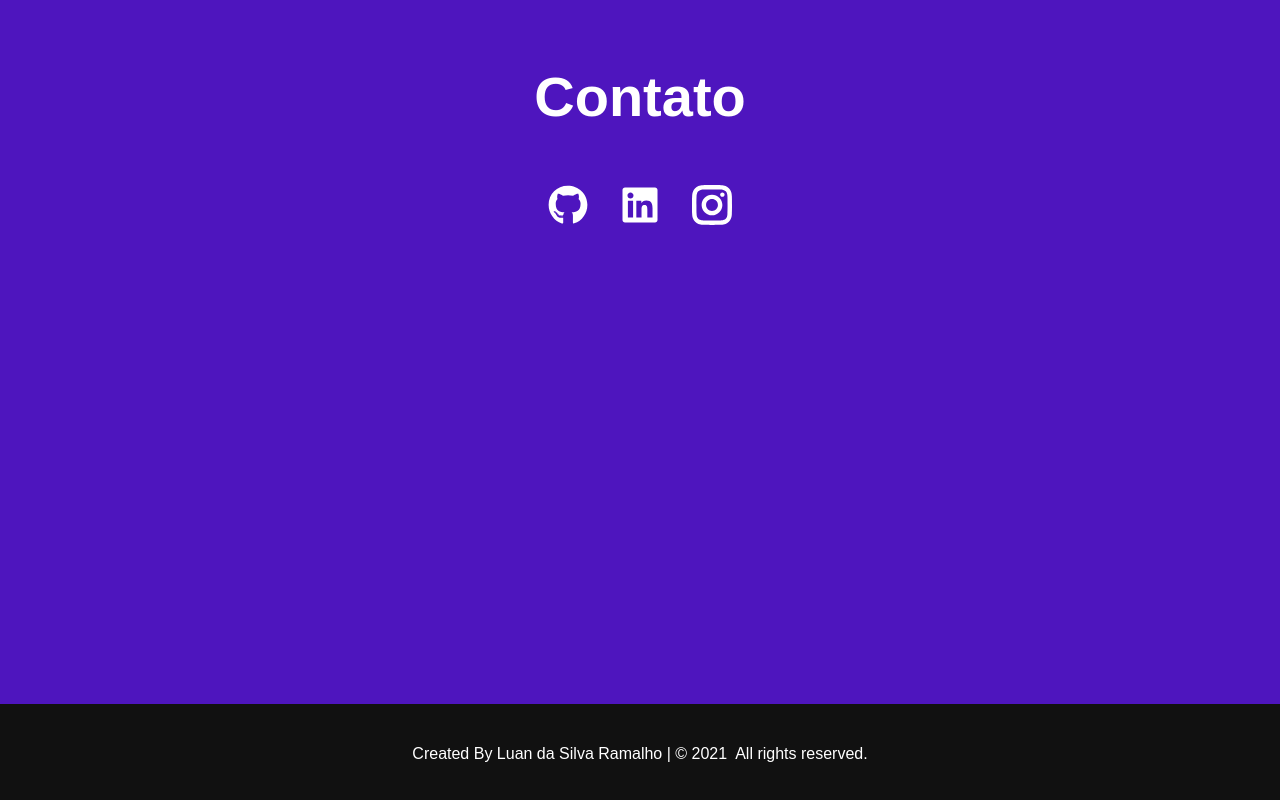
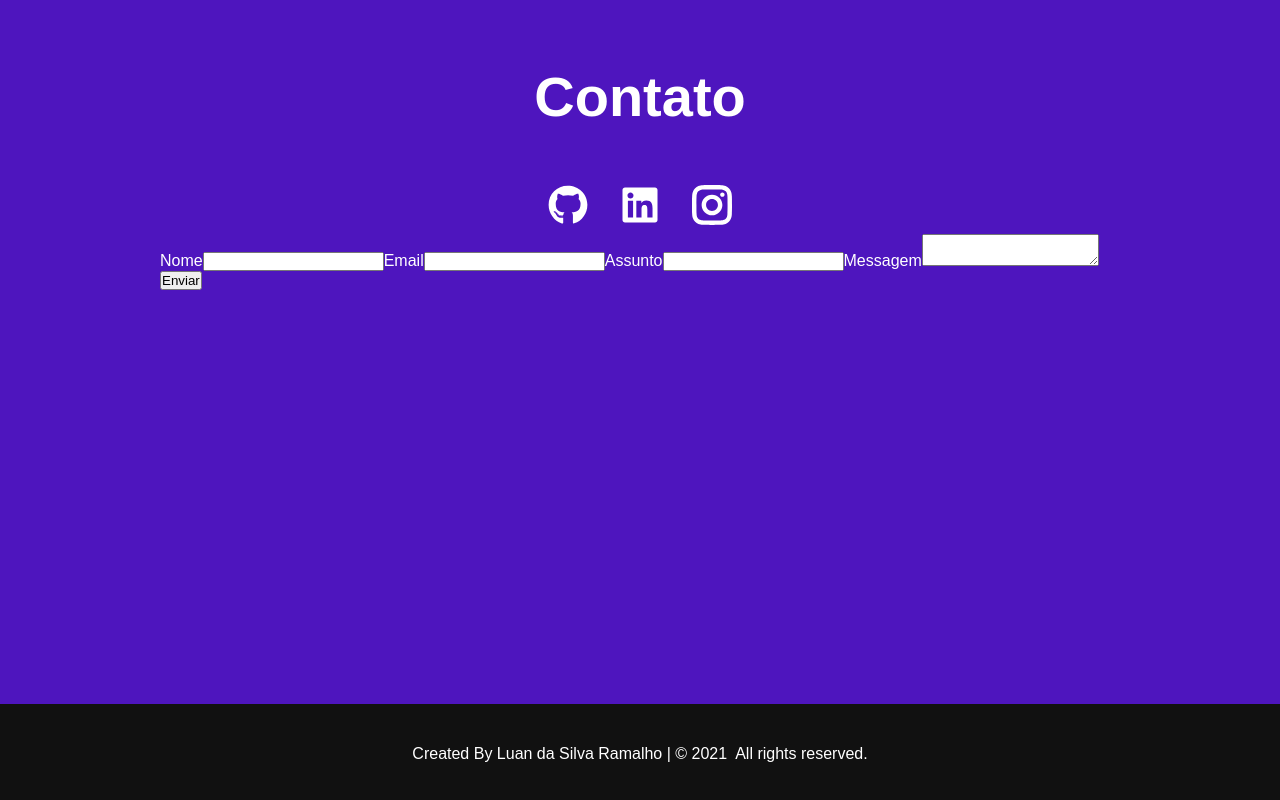
Before and after one commit to luanlsr/my-portifolio-with-react, a React (Create React App) app: page / in a window 1280 px wide. Shown: the part 3296-4096 px from the top of the page. Built offline with nearby package versions, Linux system fonts and the light colour scheme; a web font is replaced by a local one.

Commit message:
feat: emailjs

```diff
--- a/package.json
+++ b/package.json
@@ -6,6 +6,7 @@
     "@testing-library/jest-dom": "^5.14.1",
     "@testing-library/react": "^11.2.7",
     "@testing-library/user-event": "^12.8.3",
+    "emailjs-com": "^3.2.0",
     "react": "^17.0.2",
     "react-dom": "^17.0.2",
     "react-icons": "^4.2.0",
--- a/public/index.html
+++ b/public/index.html
@@ -4,6 +4,7 @@
     <meta charset="utf-8" />
     <link rel="icon" href="%PUBLIC_URL%/favicon.ico" />
     <link rel="preconnect" href="https://fonts.googleapis.com">
+
 <link rel="preconnect" href="https://fonts.gstatic.com" crossorigin>
 <link href="https://fonts.googleapis.com/css2?family=Encode+Sans+SC:wght@100;300;600;800&display=swap" rel="stylesheet">
     <meta name="viewport" content="width=device-width, initial-scale=1" />
--- a/src/components/Contact.jsx
+++ b/src/components/Contact.jsx
@@ -1,10 +1,23 @@
 import React from 'react';
 import {FaGithub, FaLinkedin} from 'react-icons/fa'
 import {GrInstagram} from 'react-icons/gr'
-
+import emailjs from 'emailjs-com';
 import '../styles/Contact.css';
 
 export default function Contact() {
+
+  function sendEmail(e) {
+    e.preventDefault();
+
+    emailjs.sendForm('portifolioEmail', 'template_dd1evh9', e.target, 'user_bbU9FFrioyGXwuHivDxRe')
+      .then((result) => {
+          console.log(result.text);
+      }, (error) => {
+          console.log(error.text);
+      });
+      e.target.reset()
+  }
+
   return (
     <div className="contact" id="contact">
       <section className="contact-content">
@@ -16,6 +29,18 @@ export default function Contact() {
           <a href="https://www.linkedin.com/in/luan-ramalholsr/" target="__blank"><FaLinkedin className="linkedin "/></a>
           <a href="https://www.instagram.com/luan_ramalholsr/" target="__blank"><GrInstagram className="instagram"/></a>
         </article>
+        <form className="contact-form" onSubmit={sendEmail}>
+          <input type="hidden" name="contact_number" />
+          <label>Nome</label>
+          <input type="text" name="user_name" />
+          <label>Email</label>
+          <input type="email" name="user_email" />
+          <label>Assunto</label>
+          <input type="text" name="subject" />
+          <label>Messagem</label>
+          <textarea name="message" />
+          <input type="submit" value="Enviar" />
+        </form>
       </section>
     </div>
   )
--- a/src/components/Header.jsx
+++ b/src/components/Header.jsx
@@ -1,4 +1,4 @@
-import React, {useEffect, useState} from 'react';
+import React, {useState} from 'react';
 import logoName from '../assets/images/logoN.png';
 import logotipo from '../assets/images/logotype.png';
 
@@ -8,7 +8,6 @@ export default function Header() {
 const [showHeader, setShowHeader] = useState(false);
 
 const changeBackground = () => {
-  console.log(window.scrollY);
   if(window.scrollY >= 80) {
     setShowHeader(true)
   } else {
```
Also changed, not shown: 1 other file (tests, documents, lock files or other folders).
